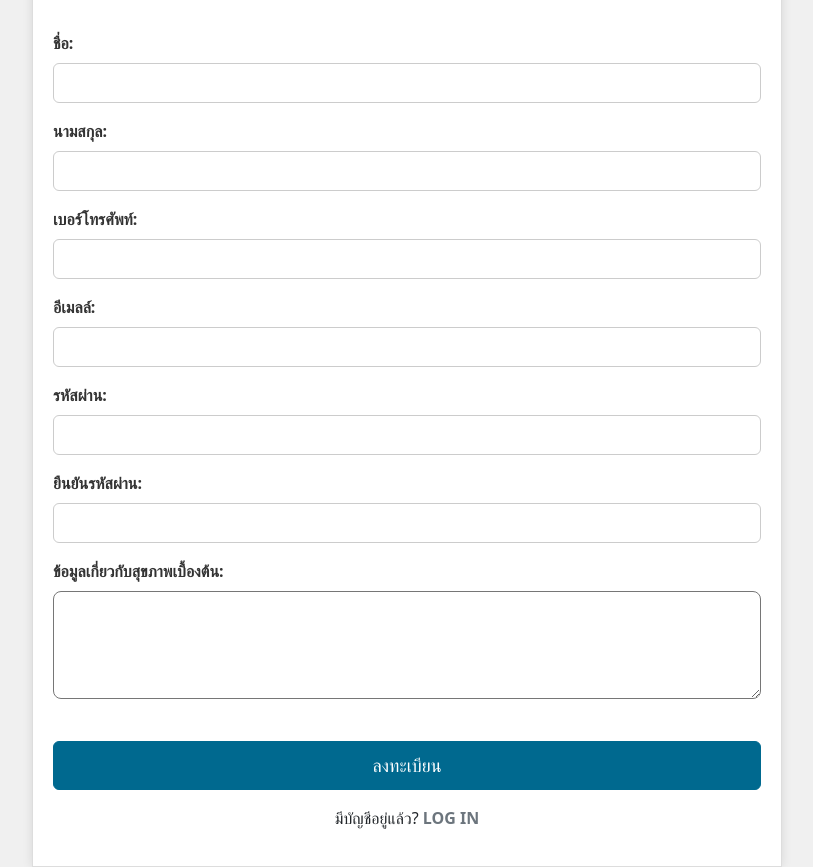
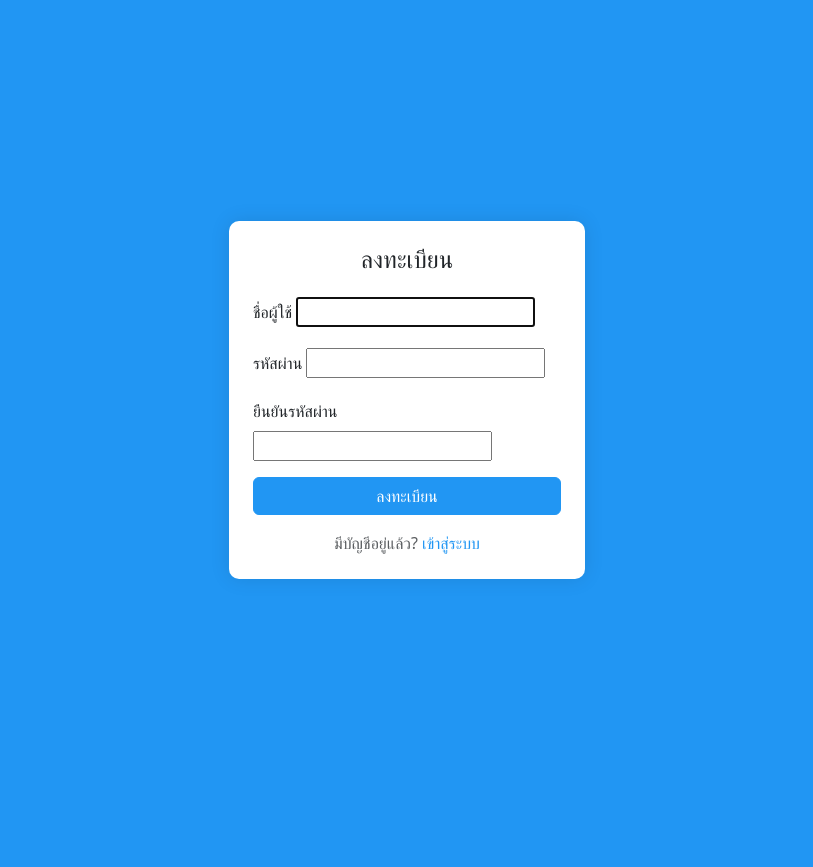
Before and after one commit to nntch26/MyPillBuddy, a Django app: page /register/ in a window 1280 px wide. Shown: the whole page, without its empty margins (233-1046 px from the left). After the commit the page ends 579 px from the top, so only its background shows below. Run offline with Django 4.2, Linux system fonts and the light colour scheme; some libraries are stand-ins or nearby versions.

Commit message:
login register

```diff
--- /dev/null
+++ b/myproject/myapp/forms.py
@@ -0,0 +1,15 @@
+from django import forms
+from django.contrib.auth.forms import UserCreationForm
+from django.contrib.auth.models import *
+from .models import *
+
+class CustomUserCreationForm(UserCreationForm):
+    # first_name = forms.CharField(max_length=30, required=True)
+    # last_name = forms.CharField(max_length=30, required=True)
+    # email = forms.EmailField(max_length=254)
+    # phone_number = forms.CharField(max_length=10)
+    # health_detail = forms.CharField(widget=forms.Textarea, required=True)
+
+    class Meta:
+        model = User
+        fields = ('username', 'password1', 'password2')
--- a/myproject/myapp/templates/register.html
+++ b/myproject/myapp/templates/register.html
@@ -1,49 +1,74 @@
-{% extends 'base.html' %}
-
-{% block title %} Registration {% endblock title %}
-{% block navbar %}
-
-{% endblock %}
-
-{% block content %}
+<!DOCTYPE html>
+<html lang="th">
+<head>
+    <meta charset="UTF-8">
+    <meta name="viewport" content="width=device-width, initial-scale=1.0">
+    <title>ระบบสมาชิก</title>
+    <link href="https://cdnjs.cloudflare.com/ajax/libs/bootstrap/5.3.2/css/bootstrap.min.css" rel="stylesheet">
+    <style>
+        body {
+            background-color: #2196f3;
+            min-height: 100vh;
+            display: flex;
+            align-items: center;
+        }
+        .auth-card {
+            background: white;
+            border-radius: 10px;
+            box-shadow: 0 0 20px rgba(0,0,0,0.1);
+        }
+        .btn-primary {
+            background-color: #2196f3;
+            border-color: #2196f3;
+        }
+        .btn-primary:hover {
+            background-color: #1976d2;
+            border-color: #1976d2;
+        }
+        .form-control:focus {
+            border-color: #2196f3;
+            box-shadow: 0 0 0 0.25rem rgba(33, 150, 243, 0.25);
+        }
+        .link-primary {
+            color: #2196f3 !important;
+        }
+        .link-primary:hover {
+            color: #1976d2 !important;
+        }
+    </style>
+</head>
+<body>
     <div class="container">
-        <h1>ลงทะเบียน</h1>
-        <div class="row">
-            <div class="col-md">
+        <div class="row justify-content-center">
+            <div class="col-12 col-md-6 col-lg-4">
+                <!-- Register Form -->
+                <div class="auth-card p-4" id="registerForm">
+                    <div class="d-flex align-items-center mb-4">
+                        <h4 class="text-center flex-grow-1 mb-0">ลงทะเบียน</h4>
+                    </div>
                     <form method="POST">
                         {% csrf_token %}
                         <div class="mb-3">
-                        <label for="f_name" class="form-label">ชื่อ:</label>
-                        <input type="text" class="form-control" id="f_name" name="f_name">
+                            <label for="registerEmail" class="form-label">ชื่อผู้ใช้</label>
+                            {{ form.username }}
                         </div>
                         <div class="mb-3">
-                        <label for="l_name" class="form-label">นามสกุล:</label>
-                        <input type="text" class="form-control" id="l_name" name="l_name">
+                            <label for="registerPassword" class="form-label">รหัสผ่าน</label>
+                            {{ form.password1 }}
                         </div>
                         <div class="mb-3">
-                        <label for="phone" class="form-label">เบอร์โทรศัพท์:</label>
-                        <input type="tel" class="form-control" id="phone" name="phone">
+                            <label for="confirmPassword" class="form-label">ยืนยันรหัสผ่าน</label>
+                            {{ form.password2 }}
                         </div>
-                    <div class="mb-3">
-                        <label for="email" class="form-label">อีเมลล์:</label>
-                        <input type="email" class="form-control" id="email" name="email">
+                        <button type="submit" class="btn btn-primary w-100 mb-3">ลงทะเบียน</button>
+                        <div class="text-center">
+                            <span class="text-muted">มีบัญชีอยู่แล้ว? </span>
+                            <a href="{% url 'url_login' %}" class="link-primary text-decoration-none">เข้าสู่ระบบ</a>
                         </div>
-                    <div class="mb-3">
-                        <label for="password" class="form-label">รหัสผ่าน:</label>
-                        <input type="password" class="form-control" id="password" name="password">
-                    </div>
-                    <div class="mb-3">
-                        <label for="confirm_password" class="form-label">ยืนยันรหัสผ่าน:</label>
-                        <input type="password" class="form-control" id="confirm_password" name="confirm_password">
-                    </div>
-                    <div class="mb-3">
-                        <label for="health_info" class="form-label">ข้อมูลเกี่ยวกับสุขภาพเบื้องต้น:</label>
-                        <textarea class="form-control-lg" rows="3" id="health_info" name="health_info"></textarea>
-                    </div>
-                    <button type="submit" class="btn btn-primary">ลงทะเบียน</button>
                     </form>
-                <p class="text-center mt-3">มีบัญชีอยู่แล้ว? <a class="text-decoration-none text-secondary fw-bold text-uppercase" href="login.html">Log in</a></p>
                 </div>
             </div>
         </div>
-{% endblock content %}
+    </div>
+</body>
+</html>
--- a/myproject/myapp/views.py
+++ b/myproject/myapp/views.py
@@ -2,6 +2,8 @@ from django.shortcuts import render, redirect
 from django.views import View
 from django.contrib.auth.forms import UserCreationForm, AuthenticationForm, PasswordChangeForm
 from django.contrib.auth import logout, login, authenticate, update_session_auth_hash
+from .forms import CustomUserCreationForm
+from .models import *
 
 class indexView(View):
     def get(self, request):
@@ -9,21 +11,27 @@ class indexView(View):
 
 class RegisterView(View):
     def get(self, request):
-        form = UserCreationForm()
+        form = CustomUserCreationForm()
         return render(request, 'register.html', {'form': form})
     def post(self, request):
-        form = UserCreationForm(request.POST)
+        form = CustomUserCreationForm(request.POST)
         if form.is_valid():
             form.save()
+            # patient = form.save()
+            # Patient.objects.create(
+            #     user = patient,
+            #     phone_number = form.cleaned_data["phone_number"],
+            #     health_detail = form.cleaned_data["health_detail"]
+            # )
             return redirect('url_login')
         return render(request, 'register.html', {'form': form})
 
 class LoginView(View):
     def get(self, request):
         form = AuthenticationForm()
-        return render(request, 'login.html')
+        return render(request, 'login.html', {'form': form})
     def post(self, request):
-        form = AuthenticationForm(request.POST)
+        form = AuthenticationForm(data=request.POST)
         if form.is_valid():
             user = form.get_user()
             login(request,user)
```
Also changed, not shown: myproject/myapp/models.py (+5 -5 lines), myproject/myapp/templates/login.html (+6 -52 lines). Lines whose indentation alone changed are shown as unchanged.
